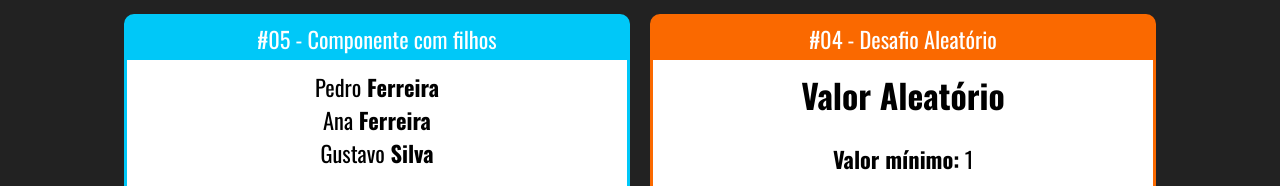
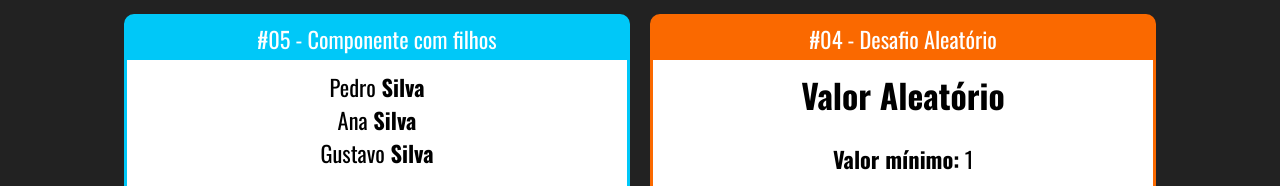
Before and after one commit to lucascv/React, a React (Create React App) app in the folder fundamentos-react/: page / in a window 1280 px wide. Shown: the part 122-308 px from the top of the page. Built offline with nearby package versions, Linux system fonts and the light colour scheme.

Commit message:
add aula 23

```diff
--- a/fundamentos-react/src/App.jsx
+++ b/fundamentos-react/src/App.jsx
@@ -7,6 +7,7 @@
 import Aleatorio from './components/basicos/Aleatorio';
 import Card from './components/layout/Card';
 import Familia from "./components/basicos/Familia";
+import FamiliaMembro from "./components/basicos/FamiliaMembro";
 
 export default () => (
   <div className="App">
@@ -14,9 +15,11 @@
 
     <div className="Cards">
       <Card titulo="#05 - Componente com filhos" color="#00C8F8">
-        <Familia
-          sobrenome="Ferreira"
-        />
+        <Familia sobrenome="Silva">
+          <FamiliaMembro nome="Pedro" />
+          <FamiliaMembro nome="Ana" />
+          <FamiliaMembro nome="Gustavo" />
+        </Familia>
       </Card>
 
       <Card titulo="#04 - Desafio Aleatório" color="#FA6900">
--- a/fundamentos-react/src/components/basicos/Familia.jsx
+++ b/fundamentos-react/src/components/basicos/Familia.jsx
@@ -1,12 +1,13 @@
-import React from "react";
-import FamiliaMembro from "./FamiliaMembro";
+import React, { cloneElement } from "react";
 
 export default props => {
   return (
     <div>
-      <FamiliaMembro nome="Pedro" sobrenome={props.sobrenome} />
-      <FamiliaMembro nome="Ana" {...props} />
-      <FamiliaMembro nome="Gustavo" sobrenome="Silva" />
+      {
+        props.children.map((child, i) => {
+          return cloneElement(child, { ...props, key: i })
+        })
+      }
     </div>
   );
 }
```
